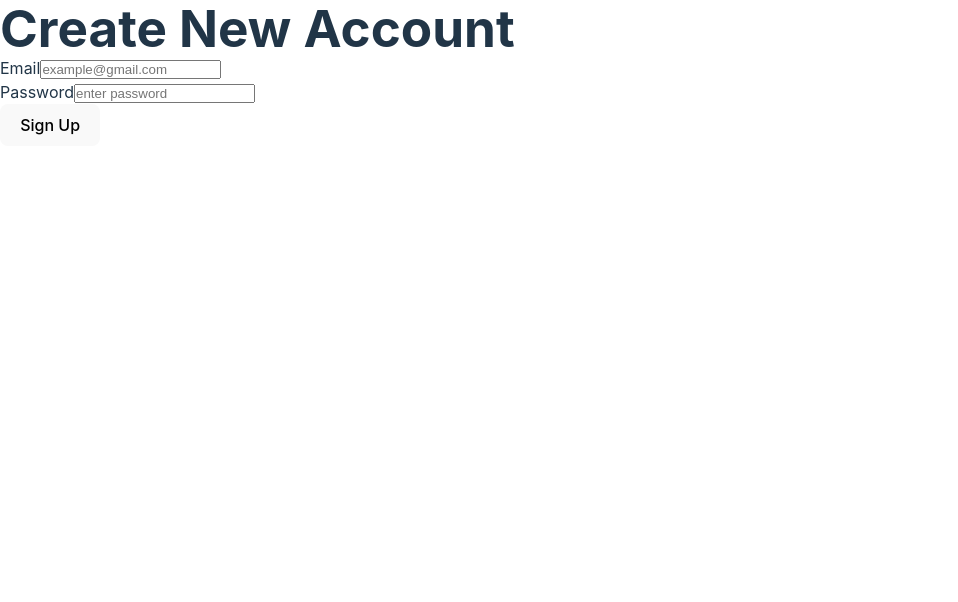
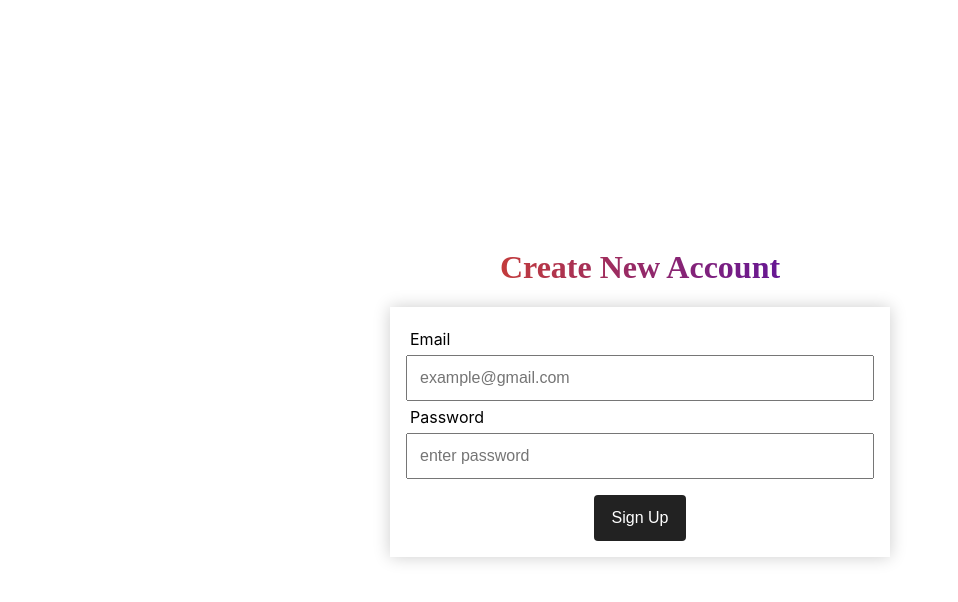
Before and after one commit to Saurabh600/react-ecommerce-site, a React (Vite) app: page /signup in a window 1280 px wide. Shown: the top 602 px of the page, without its empty margins (0-958 px from the left). Built offline with nearby package versions, Linux system fonts and the light colour scheme.

Commit message:
hoem page updated

```diff
--- a/src/index.css
+++ b/src/index.css
@@ -9,10 +9,6 @@
   line-height: 1.5;
   font-weight: 400;
 
-  color-scheme: light dark;
-  color: rgba(255, 255, 255, 0.87);
-  background-color: #222;
-
   font-synthesis: none;
   text-rendering: optimizeLegibility;
   -webkit-font-smoothing: antialiased;
@@ -20,58 +16,14 @@
   -webkit-text-size-adjust: 100%;
 }
 
-a {
-  font-weight: 500;
-  color: #646cff;
-  text-decoration: inherit;
-}
-a:hover {
-  color: #535bf2;
-}
-
-h1 {
-  font-size: 3.2em;
-  line-height: 1.1;
-}
-
-button {
-  border-radius: 8px;
-  border: 1px solid transparent;
-  padding: 0.6em 1.2em;
-  font-size: 1em;
-  font-weight: 500;
-  font-family: inherit;
-  background-color: #1a1a1a;
-  cursor: pointer;
-  transition: border-color 0.25s;
-}
-button:hover {
-  border-color: #646cff;
-}
-button:focus,
-button:focus-visible {
-  outline: 4px auto -webkit-focus-ring-color;
-}
-
-@media (prefers-color-scheme: light) {
-  :root {
-    color: #213547;
-    background-color: #ffffff;
-  }
-  a:hover {
-    color: #747bff;
-  }
-  button {
-    background-color: #f9f9f9;
-  }
+.root {
+  background-color: #fff;
 }
 
 /* navbar */
 .nav-header {
-  padding: 1.25rem;
-  margin-bottom: 1.85rem;
+  padding: 0.75rem;
   background-color: black;
-  box-shadow: 0 0 0.75rem rgb(200, 200, 230, 0.2);
 }
 
 .nav {
@@ -82,7 +34,7 @@ button:focus-visible {
 .nav-title {
   margin-inline: auto;
   font-family: cursive;
-  font-size: 2.5rem;
+  font-size: 2rem;
   font-weight: bold;
   text-align: center;
   background: linear-gradient(90deg, #c33b3b, #661794);
@@ -118,13 +70,31 @@ button:focus-visible {
   border-color: #646cff;
 }
 
+/* main wrapper */
+.main-wrapper {
+  max-width: 1000px;
+  margin-inline: auto;
+}
+
 /* product */
 .product-section {
+  padding: 1rem;
+}
+
+.product-section-title {
+  margin-bottom: 1rem;
+  padding: 1rem;
+  font-size: 1.75rem;
+  color: white;
+  background-color: #111;
+  border-radius: 0.5rem;
+}
+
+.product-wrapper {
   display: flex;
   flex-direction: row;
   flex-wrap: wrap;
   justify-content: center;
-  color: #ccc;
 }
 
 .product {
@@ -132,22 +102,10 @@ button:focus-visible {
   margin: 0.5rem;
   display: block;
   flex-basis: 300px;
+  text-decoration: none;
   color: inherit;
-  background-color: #2e2c2c;
   border-radius: 0.5rem;
-}
-
-.product:hover {
-  color: inherit;
-}
-
-.product:hover .product__title {
-  color: rgb(255, 0, 0, 80%);
-  font-weight: bold;
-}
-
-.product:hover {
-  box-shadow: 0 0 1rem rgba(208, 199, 199, 0.2);
+  box-shadow: 0 0 1rem rgb(0, 0, 0, 0.2);
 }
 
 .product__title {
@@ -155,24 +113,24 @@ button:focus-visible {
   -webkit-line-clamp: 2;
   -webkit-box-orient: vertical;
   overflow: hidden;
-  font-size: 1.5rem;
+  font-size: 1.25rem;
   text-align: center;
   color: red;
 }
 
+.product:hover .product__title {
+  color: rgb(255, 0, 0, 80%);
+}
+
 .product__image {
   margin-bottom: 0.7rem;
-  width: 300px;
-  height: 350px;
   display: block;
+  width: 250px;
+  height: 300px;
 }
 
-.product__desc {
-  margin-bottom: 0.75rem;
-  display: -webkit-box;
-  -webkit-line-clamp: 3;
-  -webkit-box-orient: vertical;
-  overflow: hidden;
+.product-rating {
+  font-size: 1.5rem;
 }
 
 .product__price {
@@ -181,6 +139,154 @@ button:focus-visible {
   display: block;
 }
 
-.product__price::before {
-  content: "$";
+/* form styling */
+.login-form-title {
+  font-family: cursive;
+  font-size: 2rem;
+  margin-bottom: 1rem;
+  background: linear-gradient(90deg, #c33b3b, #661794);
+  -webkit-background-clip: text;
+  background-clip: text;
+  -webkit-text-fill-color: transparent;
 }
+
+.form-wrapper {
+  display: flex;
+  flex-direction: column;
+  justify-content: center;
+  align-items: center;
+}
+
+.login-form-wrapper {
+  width: 100wh;
+  height: 100vh;
+}
+
+.form {
+  padding: 1em;
+  display: flex;
+  flex-direction: column;
+  box-shadow: 0 0 1rem rgb(0, 0, 0, 0.2);
+}
+
+.login-form {
+  min-width: 500px;
+}
+
+.form-group {
+  display: flex;
+  flex-direction: column;
+}
+
+.form-label {
+  padding: 0.25em;
+  display: block;
+  font-size: 1em;
+}
+
+.form-control {
+  padding: 0.75em;
+  font-size: 1rem;
+}
+
+.form-text {
+  padding: 0.25em;
+  font-size: 14px;
+  color: red;
+}
+
+.btn {
+  padding: 0.75rem 0.95rem;
+  font-size: 0.85rem;
+  border-radius: 0.25rem;
+}
+
+.btn-logout {
+  color: white;
+  background-color: #222;
+  font-size: 1rem;
+  border: 2px solid transparent;
+}
+
+.btn-logout:hover {
+  border: 2px solid blue;
+}
+
+.btn-submit {
+  margin-top: 1rem;
+  align-self: center;
+  color: white;
+  background-color: #222;
+  font-size: 1rem;
+  border: 2px solid transparent;
+}
+
+.btn-submit:hover {
+  color: black;
+  background-color: #fff;
+  border: 2px solid blue;
+}
+
+/* product-page */
+.product-page {
+  width: 100wh;
+  height: 100vh;
+  padding: 2rem;
+  display: flex;
+  border: 2px solid red;
+}
+
+.product-page-image {
+  margin-right: 5rem;
+}
+
+.product-page-content-wrapper {
+  display: flex;
+  flex-direction: column;
+}
+
+.product-page-title {
+  font-family: "Times New Roman", Times, serif;
+  margin-bottom: -0.25rem;
+}
+
+.product-page-category {
+  margin-bottom: 1rem;
+}
+
+.product-page-desc {
+  font-family: Arial, Helvetica, sans-serif;
+  color: #111;
+  line-height: 1.5;
+  margin-bottom: 0.75rem;
+}
+
+.product-page-price {
+  margin-bottom: 1.25rem;
+  font-size: 1.5rem;
+}
+
+.btn-buy {
+  padding: 1rem 1.25rem;
+  font-size: 1.25rem;
+  color: white;
+  background-color: red;
+  border: 2px solid transparent;
+  align-self: flex-start;
+}
+
+.btn-buy:hover {
+  border: 2px solid red;
+  color: black;
+  background-color: inherit;
+}
+
+.footer {
+  padding: 1.5rem;
+  display: flex;
+  justify-content: center;
+  align-self: center;
+  font-size: 14px;
+  color: #fcfcfc;
+  background-color: #111;
+}
--- a/src/pages/HomePage.tsx
+++ b/src/pages/HomePage.tsx
@@ -1,11 +1,28 @@
+import { useEffect, useState } from "react";
+import Footer from "../components/Footer";
 import Navbar from "../components/Navbar";
 import Products from "../components/Products";
+import { auth } from "../services/firebase";
+import { onAuthStateChanged } from "firebase/auth";
 
 export default function HomePage() {
+  const [hasLoggedIn, setHasLoggedIn] = useState(false);
+
+  useEffect(() => {
+    setHasLoggedIn(() => (auth.currentUser ? true : false));
+  }, []);
+
+  onAuthStateChanged(auth, () => {
+    setHasLoggedIn(() => (auth.currentUser ? true : false));
+  });
+
   return (
     <>
-      <Navbar />
-      <Products />
+      <Navbar hasLoggedIn={hasLoggedIn} />
+      <main className="main-wrapper">
+        <Products />
+      </main>
+      <Footer />
     </>
   );
 }
```
